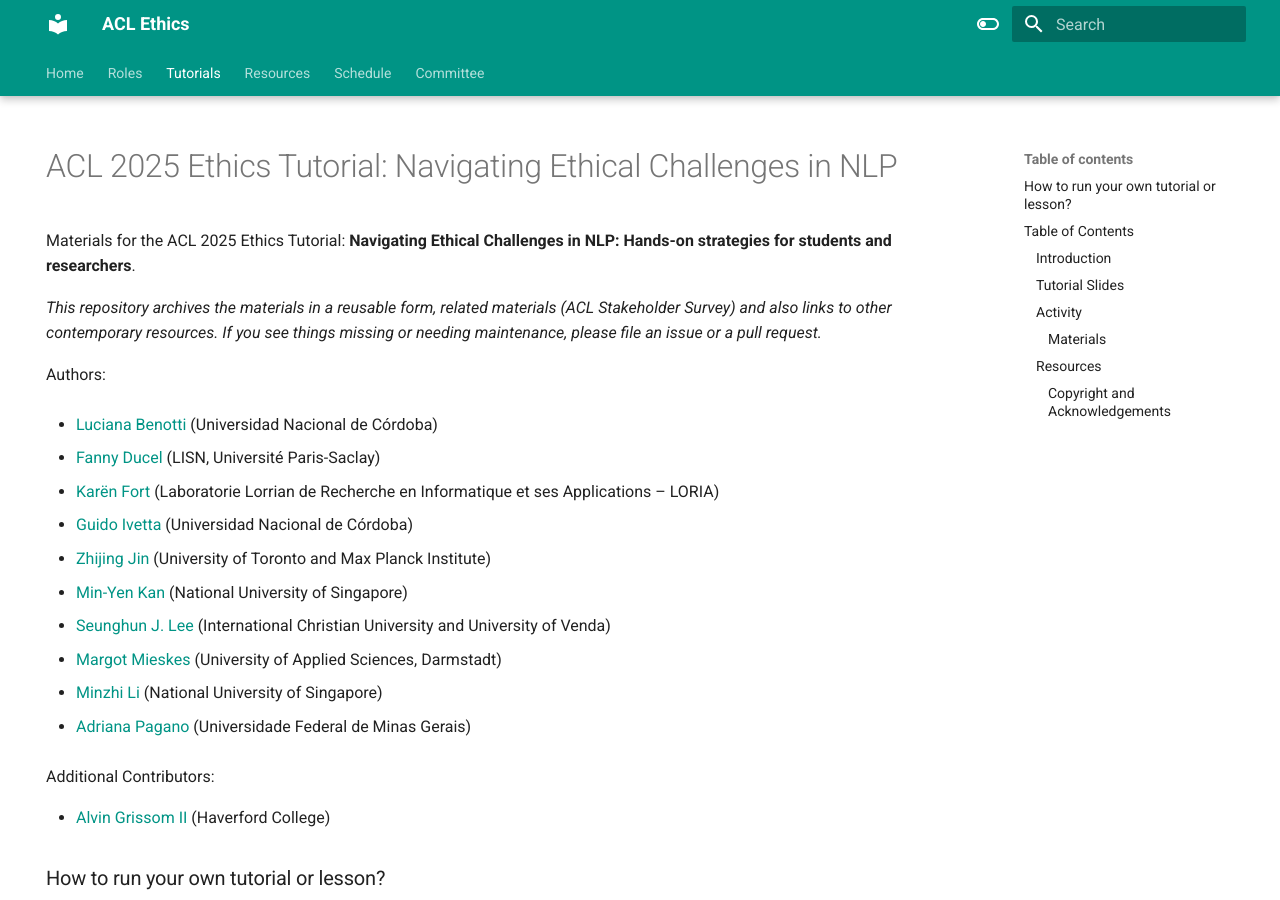
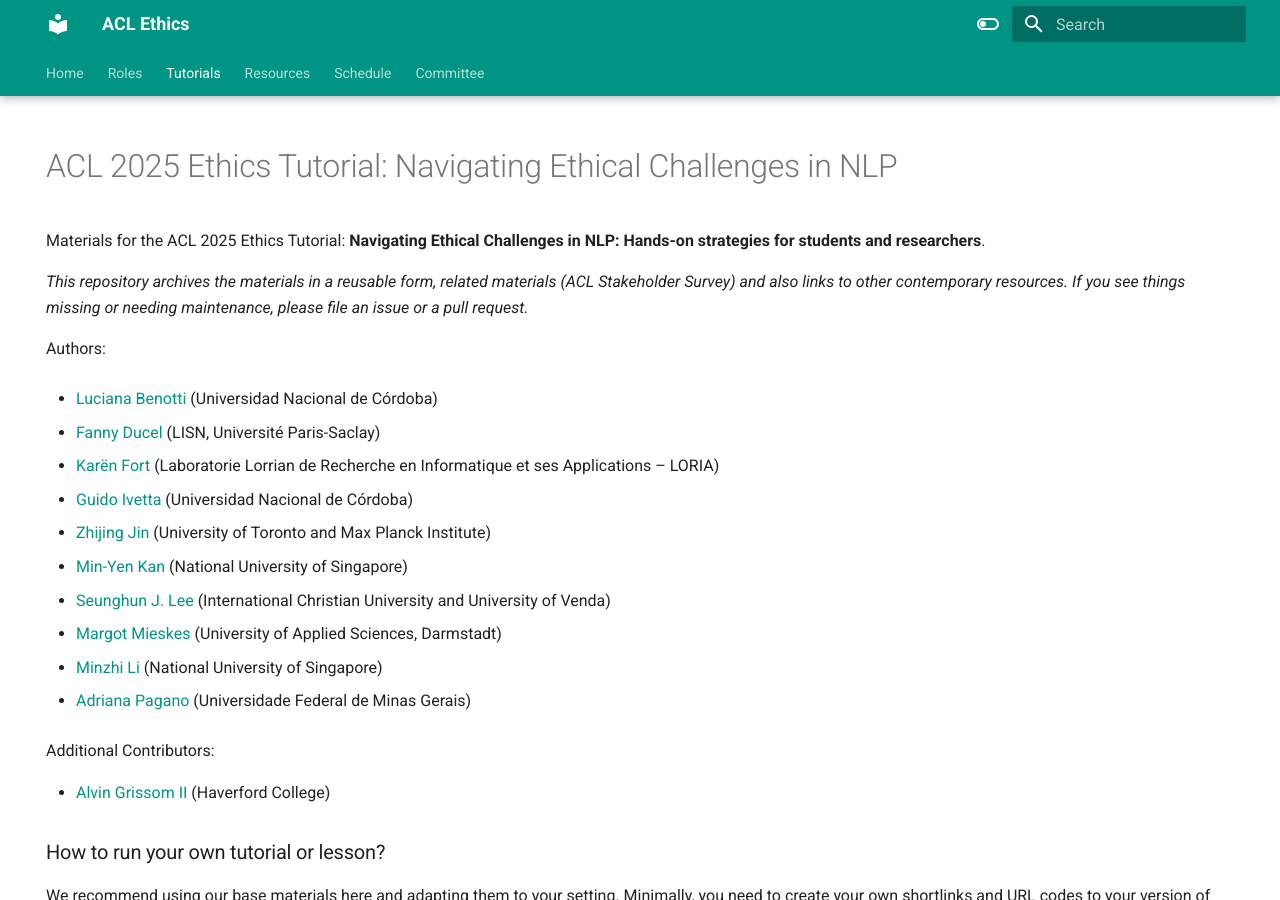
Before and after one commit to knmnyn/ethics-website, an MkDocs documentation site: the page built from docs/tutorials/ACL_2025.md, in a window 1280 px wide and 900 px high. Built offline with MkDocs 1.6.1 and Material for MkDocs 9.7.7, drawn with Linux system fonts in a browser that asks for light colours; some of the changed lines change nothing that is shown.

Commit message:
Cursor 6: Update CI workflow to simplify caching and enhance dependency installation; modify ACL 2025 tutorial to hide table of contents and footer.

```diff
--- a/docs/tutorials/ACL_2025.md
+++ b/docs/tutorials/ACL_2025.md
@@ -1,6 +1,8 @@
 ---
 hide:
   - navigation
+  - toc
+  - footer
 ---
 
 # ACL 2025 Ethics Tutorial: Navigating Ethical Challenges in NLP
```
Also changed, not shown: 1 other file.
